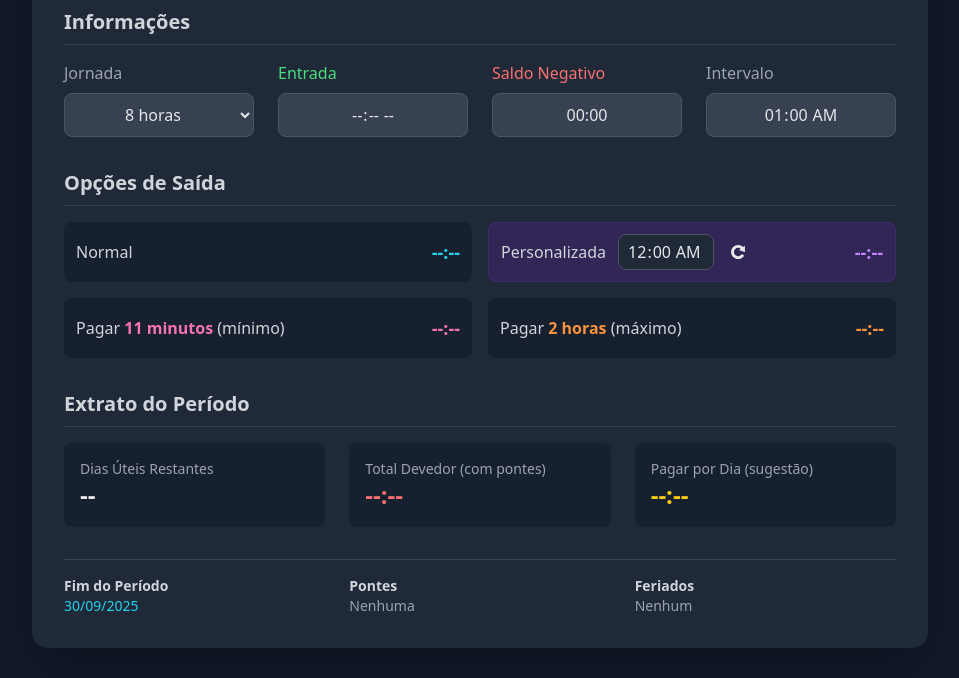
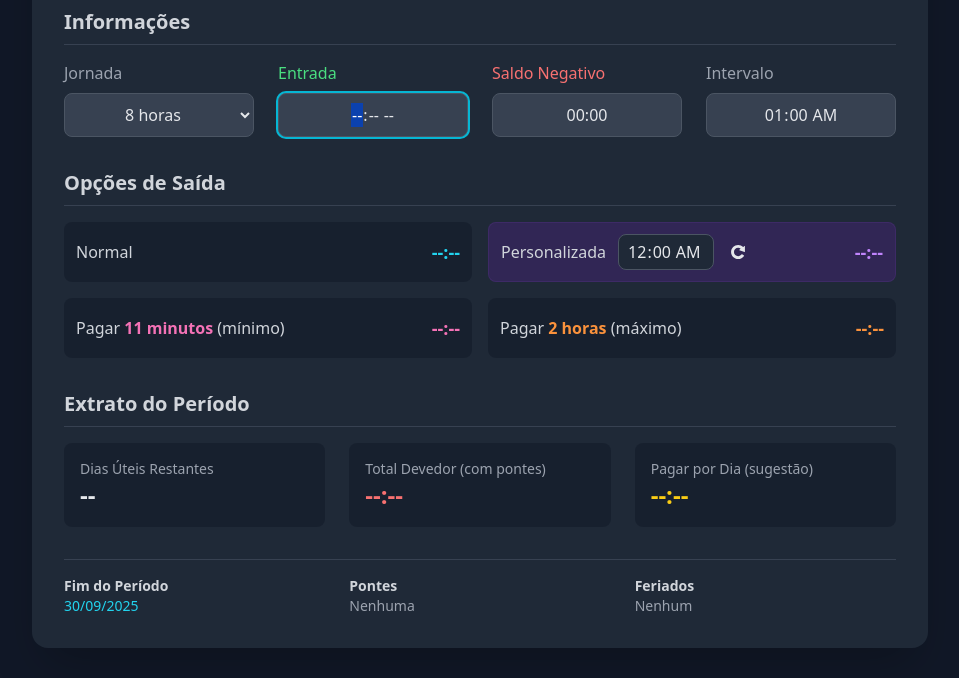
Before and after one commit to gradfilo/rep, a plain HTML site: page index.html in a window 1280 px wide. Shown: the part 122-800 px from the top of the page, without its empty margins (160-1119 px from the left). Drawn offline with nearby package versions, Linux system fonts and the light colour scheme.

Commit message:
Add files via upload

```diff
--- a/index.html
+++ b/index.html
@@ -41,8 +41,7 @@
 
             <div class="flex flex-col">
                 <label for="entrada" class="mb-2 font-medium text-green-400">Entrada</label>
-                <input type="time" id="entrada"
-                class="h-11 text-center bg-gray-700 border border-gray-600 rounded-lg px-3 py-2 focus:ring-2 focus:ring-cyan-500 focus:outline-none">
+                <input type="time" id="entrada" autofocus class="h-11 text-center bg-gray-700 border border-gray-600 rounded-lg px-3 py-2 focus:ring-2 focus:ring-cyan-500 focus:outline-none">
             </div>
 
             <div class="flex flex-col">
```
